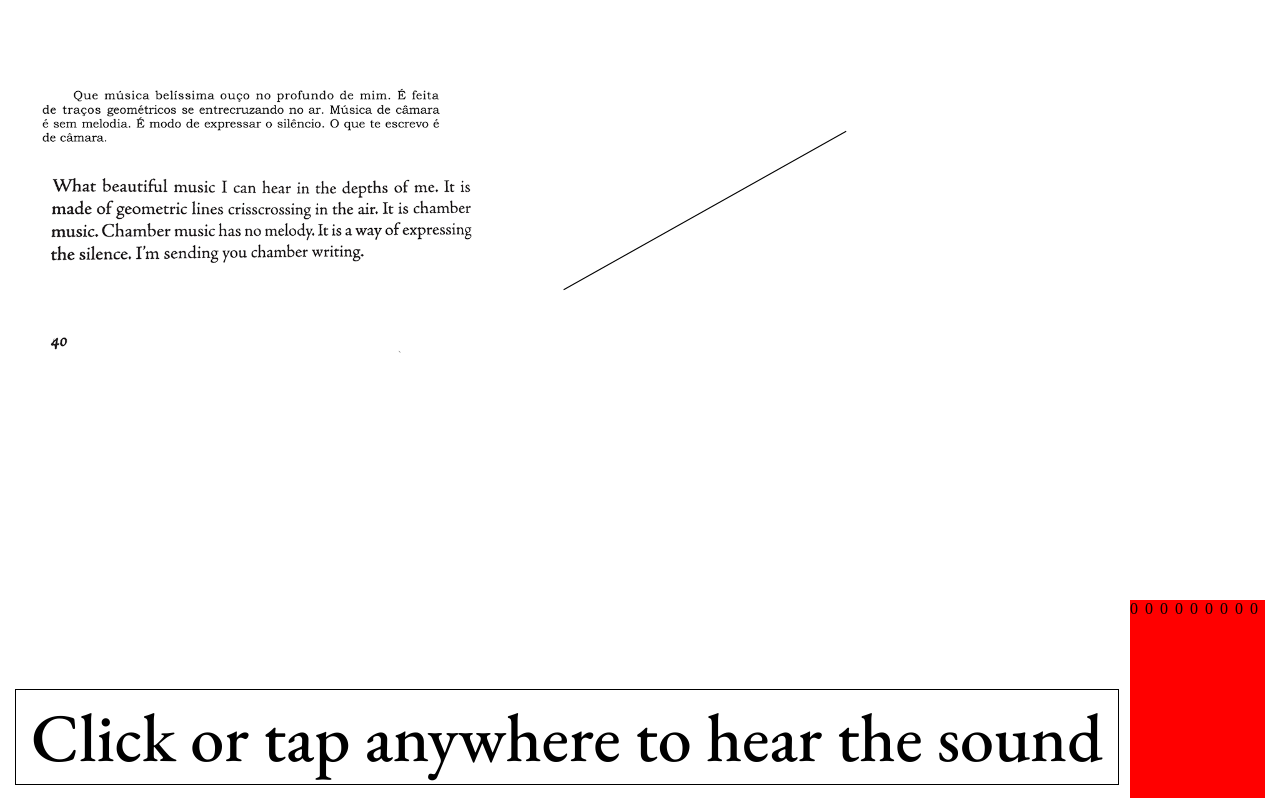
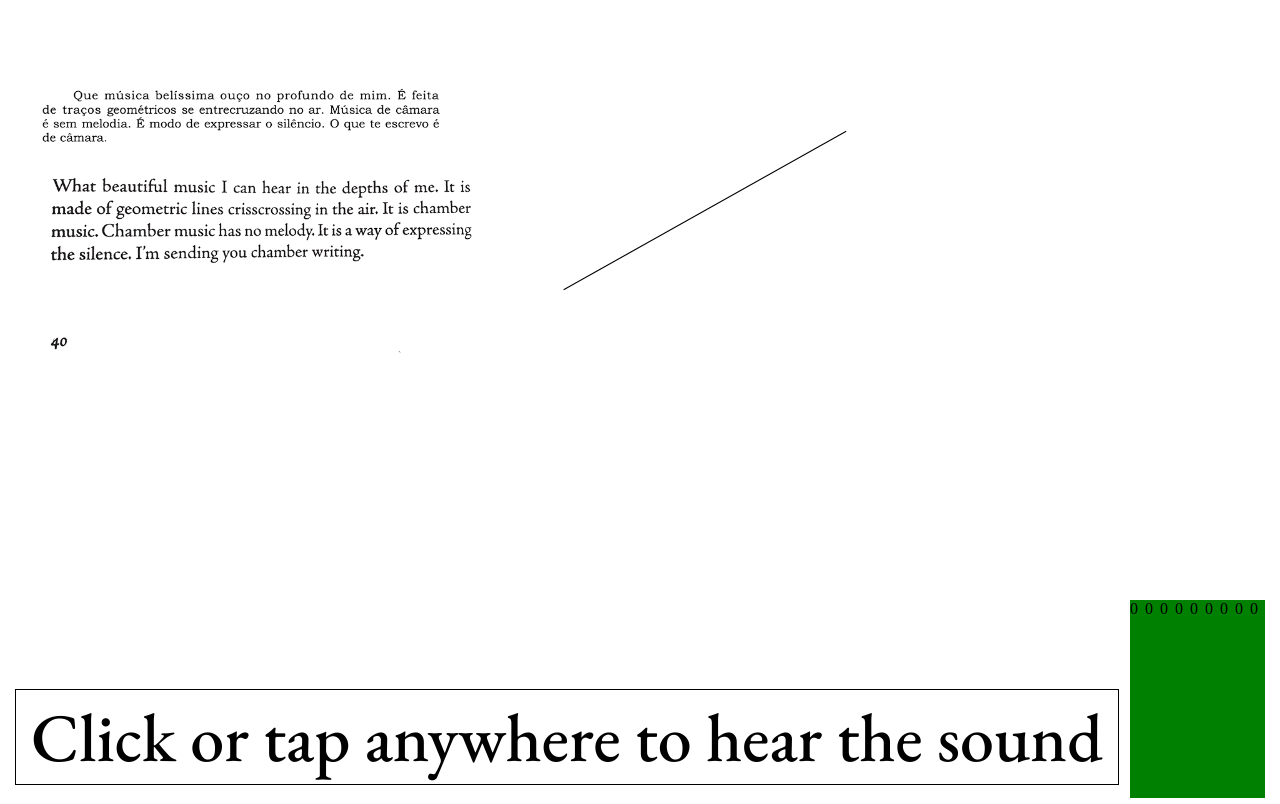
Before and after one commit to leodomingo/interesting-lines, a SvelteKit app: page / in a window 1280 px wide. Built offline with nearby package versions, Linux system fonts and the light colour scheme.

Commit message:
preload all

```diff
--- a/src/components/canvas/Key.svelte
+++ b/src/components/canvas/Key.svelte
@@ -66,7 +66,7 @@
 </script>
 
 <div>
-	<audio bind:this={audioCtrl} controls={false} preload="all" loop>
+	<audio bind:this={audioCtrl} controls={false} preload="auto" loop>
 		<source src="{note}.wav" type="audio/wav" />
 		Your browser does not support the audio element.
 	</audio>
--- a/src/components/canvas/Piano.svelte
+++ b/src/components/canvas/Piano.svelte
@@ -59,7 +59,7 @@
 		height: 100%;
 		width: 15px;
 		bottom: 0px;
-        background-color: red;
+        background-color: green;
 
 	}
 	.volume-marker > div {
```
